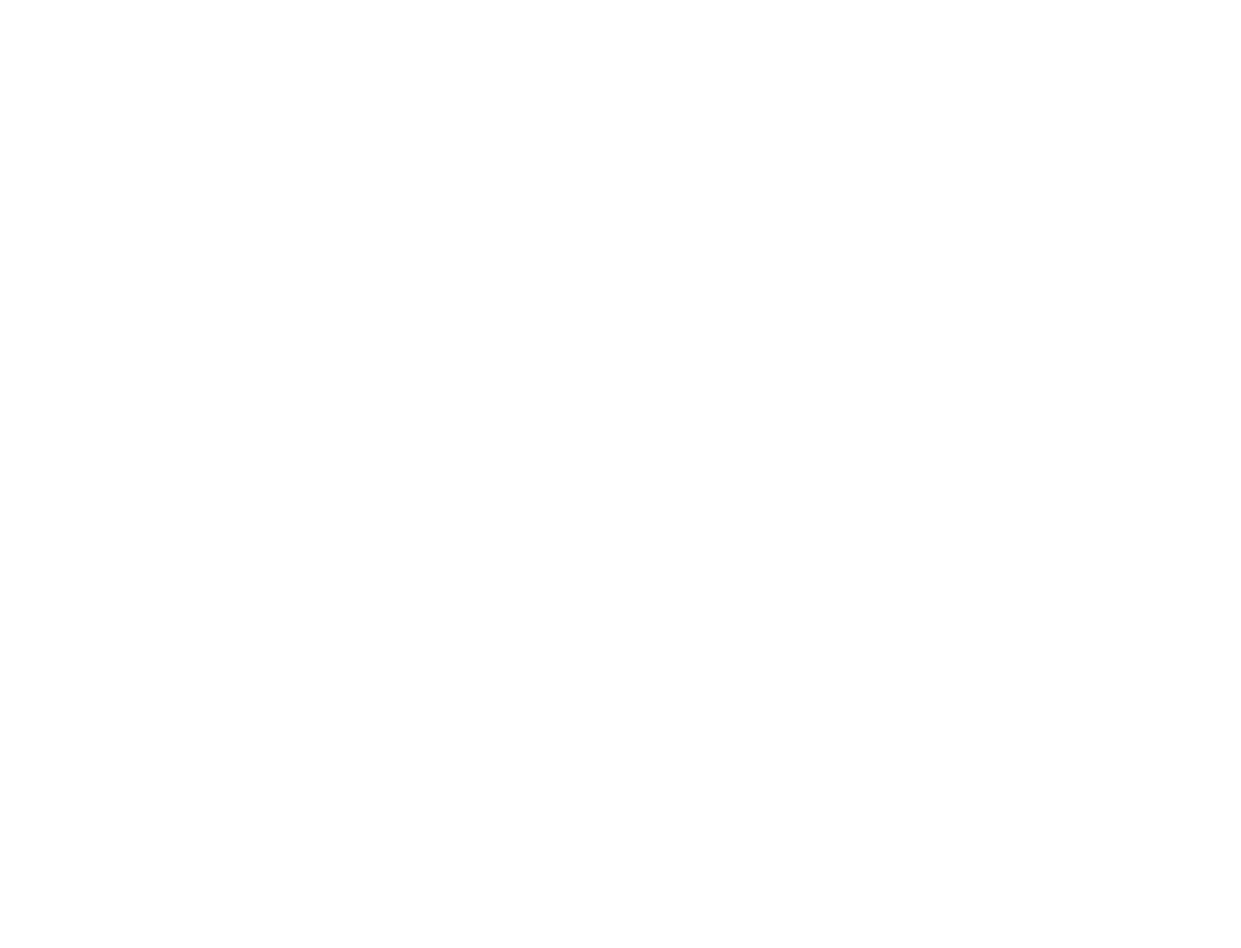
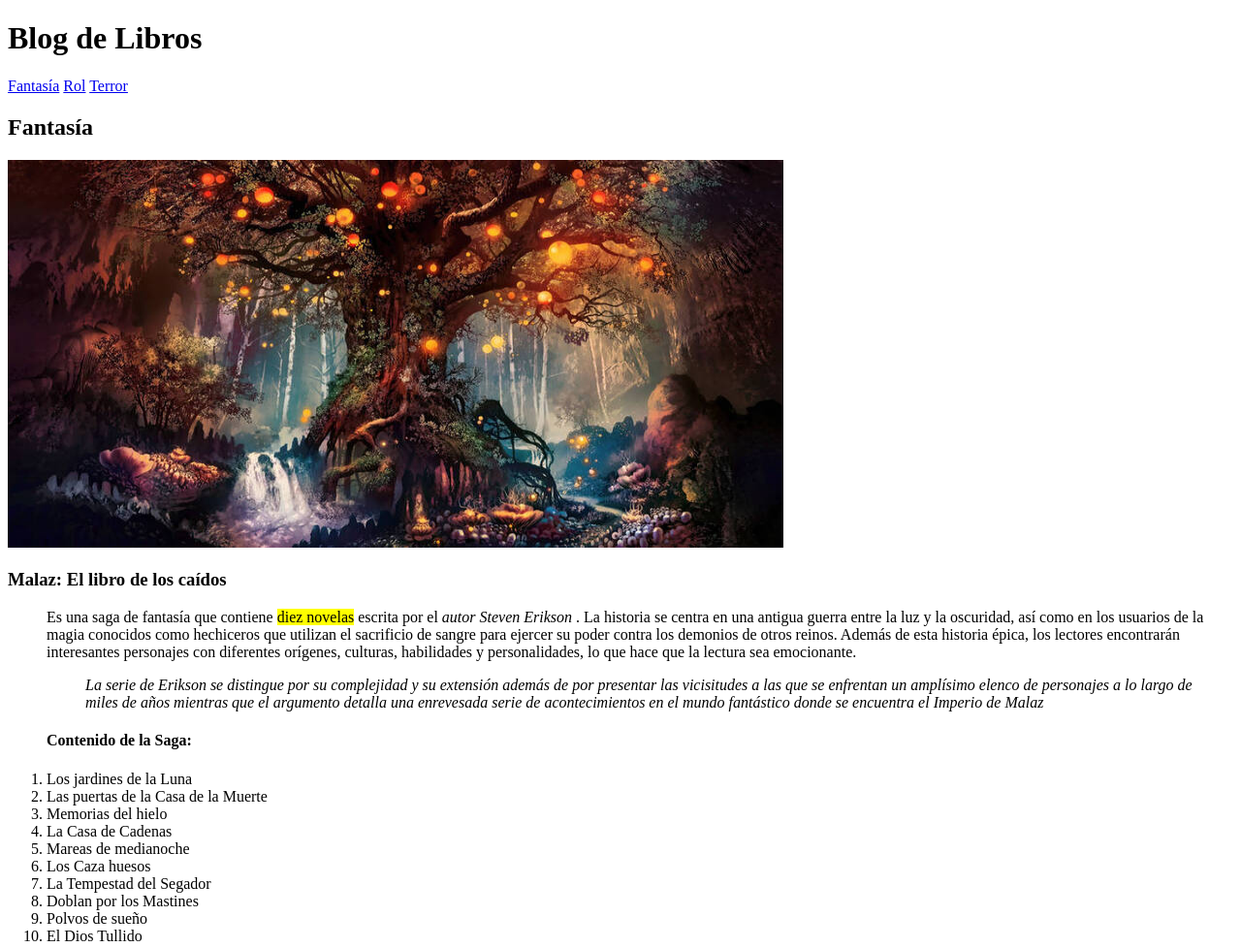
Before and after one commit to devfuertes/repasoWeb, a website: page index.html in a window 1280 px wide. Shown: the top 978 px of the page at 97% size. Before the commit the page ends 800 px from the top, so only its background shows below. Drawn offline with Linux system fonts and the light colour scheme.

Commit message:
Add folders:  assets, scripts, styles and Update index.html

```diff
--- a/index.html
+++ b/index.html
@@ -3,11 +3,115 @@
 <head>
     <meta charset="UTF-8">
     <meta name="viewport" content="width=device-width, initial-scale=1.0">
+    <meta name="description" content="Página Repaso Curso Desarrollo de Aplicaciones Web">
+    <meta name="author" content="ikemi">
+    <link rel="stylesheet" href="./styles/index.css">
+    <script src="scripts/index.js" defer></script>
+
 
     <title>Repaso HTML</title>
 </head>
 <body>
+    <main>
 
+        <header>
+            <h1>Blog de Libros</h1>
+            <nav>
+
+                    <a href="#Fantasía">Fantasía</a>
+                    <a href="#Rol">Rol</a>
+                    <a href="#Terror">Terror</a>
+
+            </nav>
+        </header>
+
+
+        <section >
+            <h2>Fantasía</h2>
+
+            <article id="Fantasía">
+                <img src="./assets/fantasia.jpg" alt="Imagen fantasía" width="800" height="400">
+                <dl>
+                <dt><h3><strong>Malaz: El libro de los caídos</strong> </h3> </dt>
+                <dd>
+                    Es una saga de fantasía que contiene <mark>diez novelas</mark>  escrita por el <em>autor Steven Erikson</em> . La historia se centra en una
+                    antigua guerra entre la luz y la oscuridad, así como en los usuarios de la magia conocidos como hechiceros que utilizan
+                    el sacrificio de sangre para ejercer su poder contra los demonios de otros reinos. Además de esta historia épica, los
+                    lectores encontrarán interesantes personajes con diferentes orígenes, culturas, habilidades y personalidades, lo que
+                    hace que la lectura sea emocionante.
+                    <blockquote >
+
+                           <cite>La serie de Erikson se distingue por su complejidad y su extensión además de por presentar las vicisitudes a las que se
+                            enfrentan un amplísimo elenco de personajes a lo largo de miles de años mientras que el argumento detalla una enrevesada
+                            serie de acontecimientos en el mundo fantástico donde se encuentra el Imperio de Malaz</cite>
+
+                    </blockquote>
+
+                </dd>
+                <ol>
+                    <h4>Contenido de la Saga:</h4>
+                    <li>Los jardines de la Luna</li>
+                    <li>Las puertas de la Casa de la Muerte</li>
+                    <li>Memorias del hielo</li>
+                    <li>La Casa de Cadenas</li>
+                    <li>Mareas de medianoche</li>
+                    <li>Los Caza huesos</li>
+                    <li>La Tempestad del Segador</li>
+                    <li>Doblan por los Mastines</li>
+                    <li>Polvos de sueño</li>
+                    <li>El Dios Tullido</li>
+
+                </ol>
+                <figure>
+                    <img src="./assets/sagaMalaz.jpg" alt="Saga Malaz" width="600" height="300">
+                    <figcaption>Saga Malaz</figcaption>
+                </figure>
+
+            </dl>
+            </article>
+
+
+
+
+        </section>
+
+        <section id="Rol">
+            <h2>Rol</h2>
+        </section>
+
+        <section id="Terror">
+            <h2>Terror</h2>
+        </section>
+
+
+
+
+
+
+
+
+
+
+
+
+
+
+
+
+
+
+
+
+
+
+
+
+
+
+
+
+
+    </main>
 
 </body>
 </html>
```
Also changed, not shown: assets/fantasia.jpg (added), assets/sagaMalaz.jpg (added), scripts/index.js (added), styles/index.css (added).
